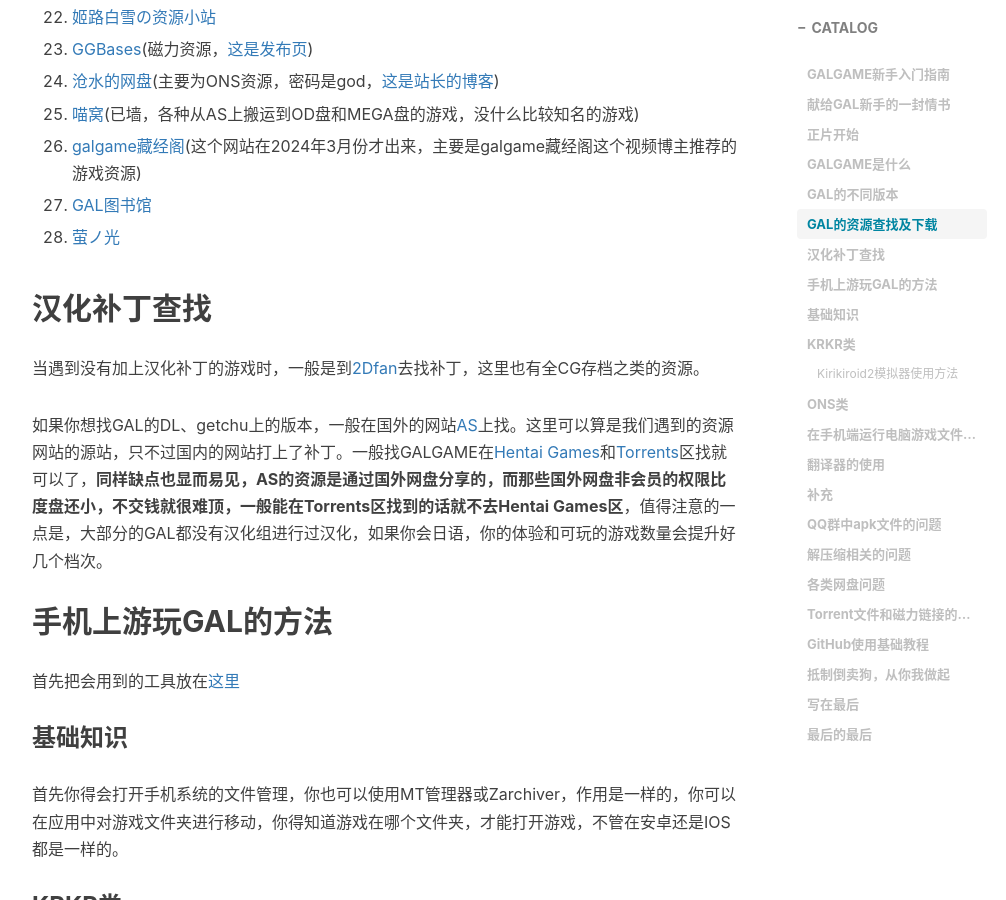
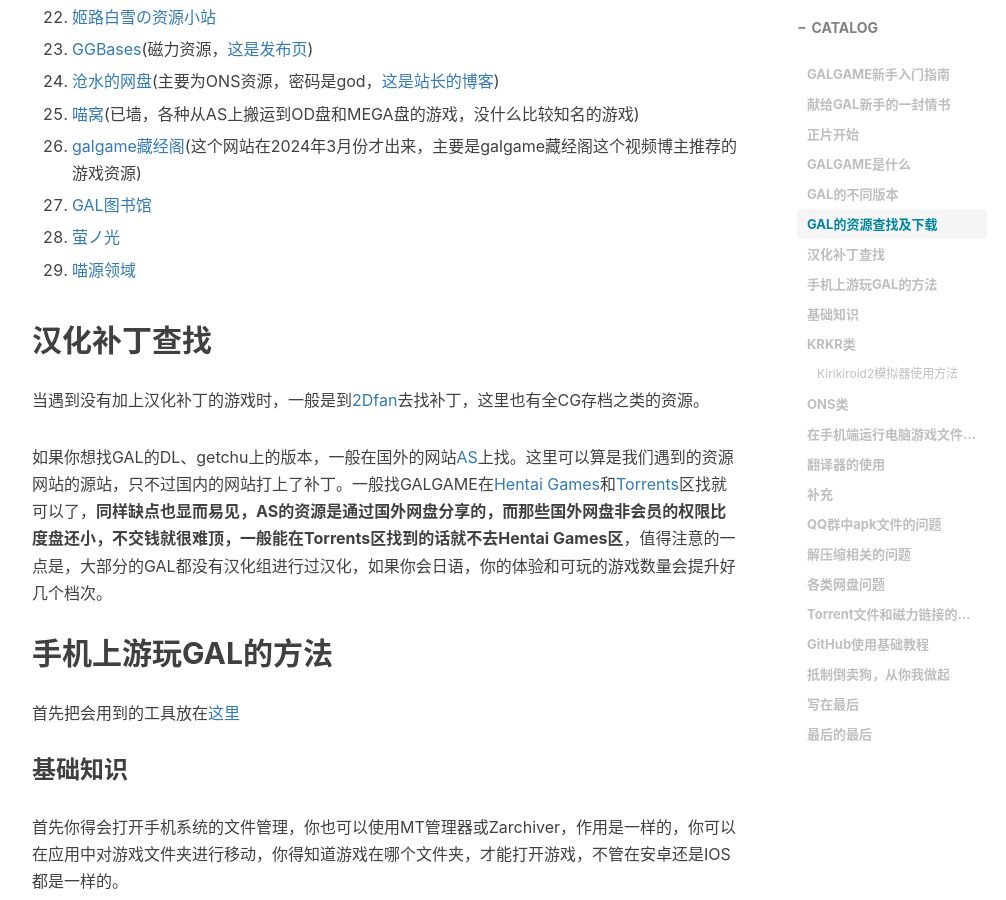
Before and after one commit to Xsunake/xsunake.github.io, a Jekyll site: the page built from _posts/2024-04-20-GALGAME新手入门指南.md, in a window 1280 px wide and 900 px high, scrolled down 3583 px. Shown: the whole window, without its empty margins (233-1239 px from the left). Built offline with Jekyll 4.4.1, drawn with Linux system fonts in a browser that asks for light colours; nearby versions of some CDN libraries; comment, search, counter and statistics services are not loaded.

Commit message:
Update 2024-04-20-GALGAME新手入门指南.md

```diff
--- a/_posts/2024-04-20-GALGAME新手入门指南.md
+++ b/_posts/2024-04-20-GALGAME新手入门指南.md
@@ -129,6 +129,8 @@
 27. <a href="https://gallibrary.pw/" target="_blank">GAL图书馆</a>
 
 28. <a href="https://yinghu.netlify.app/" target="_blank">萤ノ光</a>
+
+29. <a href="https://www.nekotaku.me/" target="_blank">喵源领域</a>
 
 ## 汉化补丁查找
 
```
